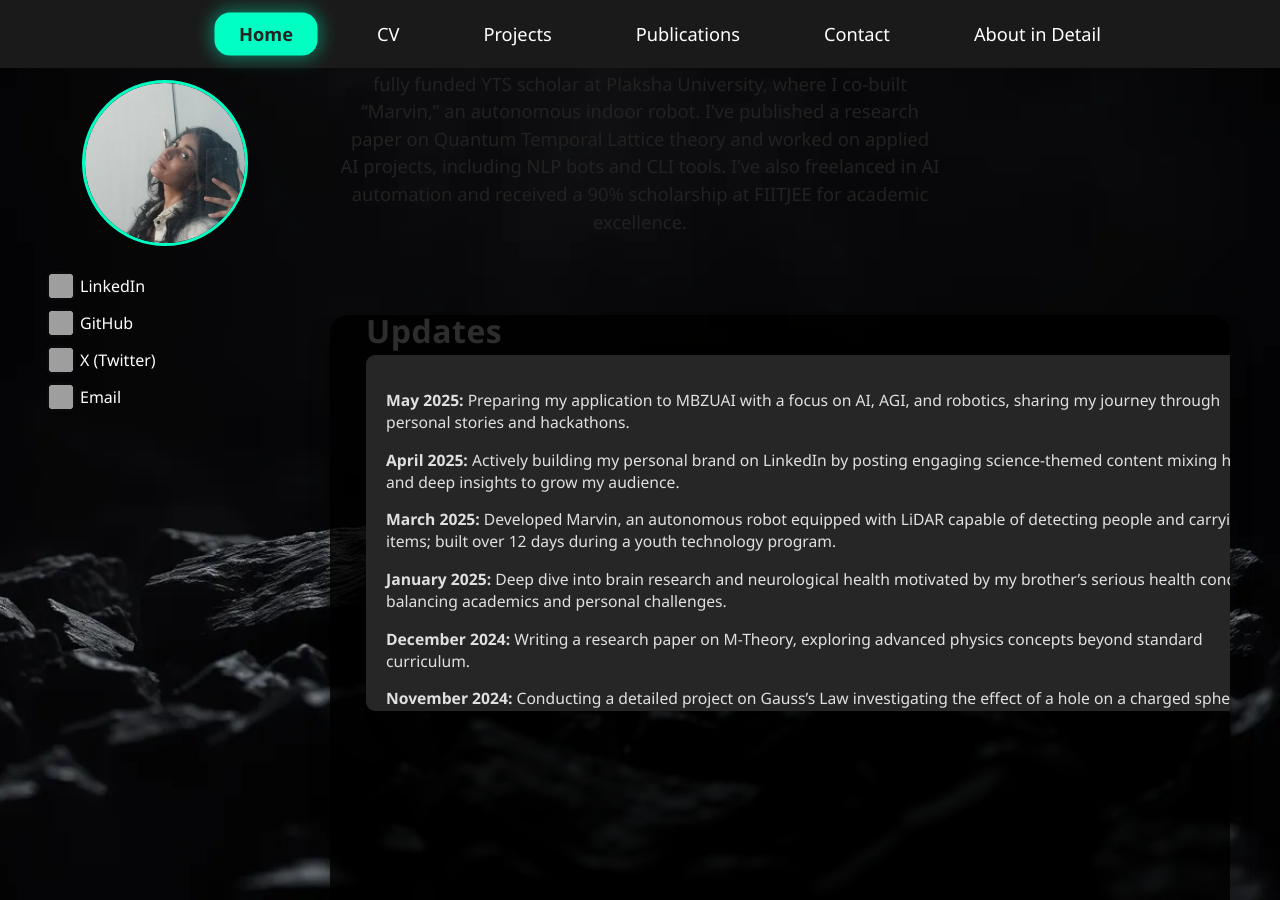
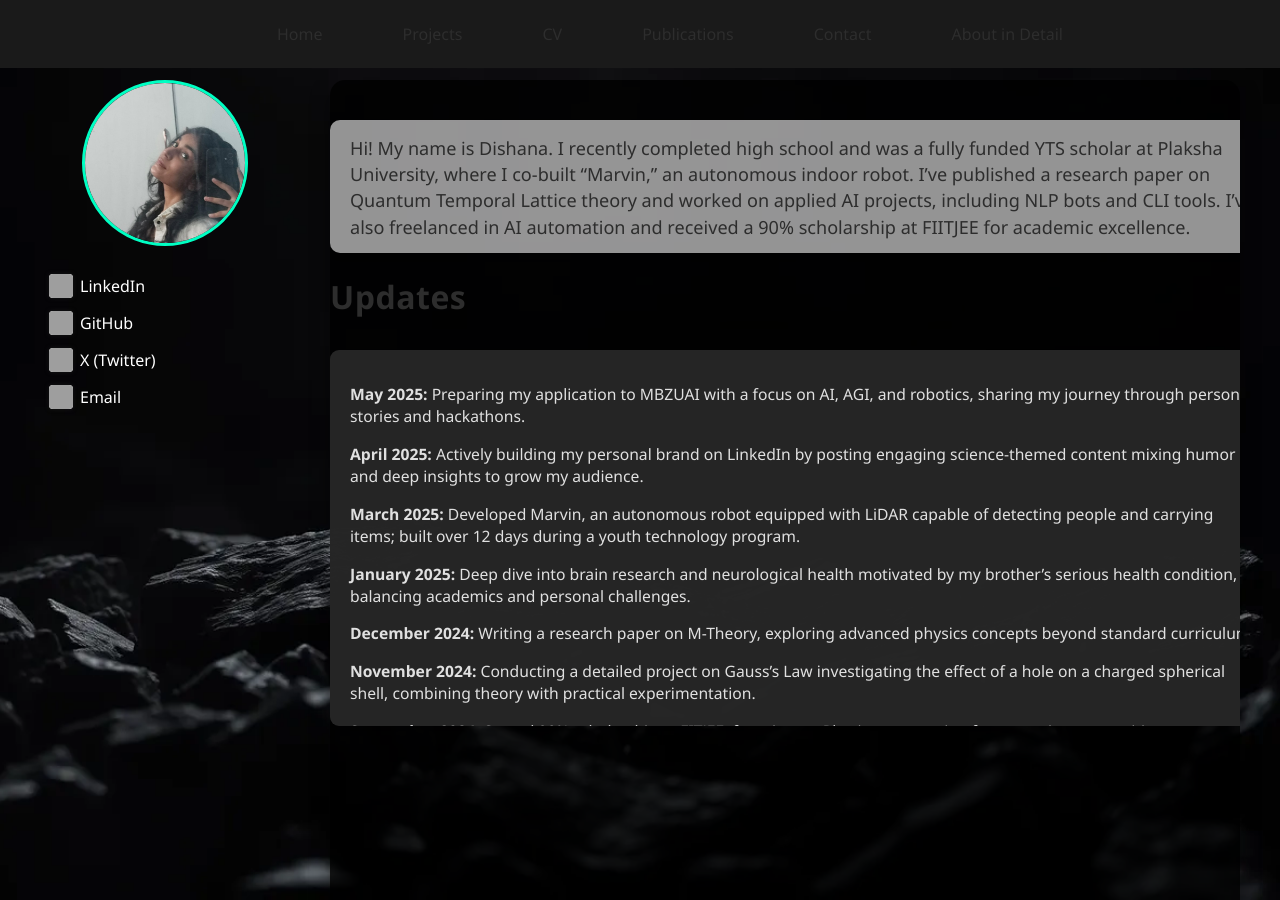
Before and after one commit to dishana11/dishana11.github.io, a Jekyll site: the page built from index.md, in a window 1280 px wide. Built offline with Jekyll 4.4.1, drawn with Linux system fonts in a browser that asks for light colours; some of the changed lines change nothing that is shown; grey boxes are pictures that could not be loaded.

Commit message:
Update index.md

```diff
--- a/index.md
+++ b/index.md
@@ -28,34 +28,22 @@
     z-index: 10;
   }
   .navbar a {
-    color: #fff;
+    color: #2d2d2d;
     text-decoration: none;
-    padding: 7px 22px;
-    border-radius: 13px;
-    font-size: 1.14em;
+    cursor: pointer;
+    padding: 8px 20px;
+    border-radius: 7px;
+    transition: box-shadow 0.2s;
+    box-shadow: none;
     font-weight: 500;
-    background: transparent;
-    transition:
-      box-shadow 0.22s cubic-bezier(.45,.03,.52,1.06),
-      background 0.22s,
-      color 0.16s;
-    cursor: pointer;
+    background: none;
+  }
+  .navbar a:hover,
+  .navbar a:focus {
+    color: #2d2d2d;
+    box-shadow: 0 4px 18px 0 rgba(0, 0, 0, 0.22), 0 1.5px 4px 0 rgba(0,255,195, 0.25);
+    background: none;
     outline: none;
-    border: none;
-    position: relative;
-    user-select: none;
-  }
-  .navbar a:hover, .navbar a:focus {
-    color: #00ffc3;
-    background: rgba(22, 22, 22, 0.16);
-    box-shadow: 0 0 0 2.5px #00ffc3, 0 0 14px 3px #00ffc399;
-  }
-  .navbar a.active {
-    color: #222;
-    background: #00ffc3;
-    box-shadow: 0 0 0 2.5px #00ffc3, 0 0 18px 5px #00ffc36e;
-    font-weight: 700;
-    cursor: default;
   }
 
   .main-container {
@@ -67,6 +55,7 @@
     height: calc(100vh - 80px);
     margin-top: 80px;
     overflow: hidden;
+    margin-left: 290px;
   }
 
   .sidebar {
@@ -83,9 +72,6 @@
     justify-content: flex-start;
     background: transparent;
     pointer-events: auto;
-  }
-  .main-container {
-    margin-left: 290px;
   }
 
   .avatar-wrapper {
@@ -138,12 +124,11 @@
 
   .content-box {
     flex: 1;
-    background-color: rgba(0, 0, 0, 0.85);
-    border-radius: 18px;
+    background-color: rgba(0, 0, 0, 0.8);
+    border-radius: 15px;
     padding: 0 0 25px 0;
     box-shadow: 0 8px 20px rgba(0, 0, 0, 0.4);
     height: 100%;
-    max-width: 900px;
     max-height: 100%;
     overflow: hidden;
     display: flex;
@@ -151,72 +136,57 @@
     justify-content: flex-start;
     align-items: stretch;
     position: relative;
-    min-width: 0;
   }
 
-  .home-intro-center {
-    width: 100%;
-    display: flex;
-    justify-content: center;
-    align-items: flex-start;
-    margin-top: 42px;
-    margin-bottom: 40px;
-  }
-  .home-intro-center-text {
-    max-width: 600px;
-    font-size: 1.15em;
-    color: #222;
-    background: none;
-    font-weight: 500;
-    text-align: center;
-    line-height: 1.5;
-    margin: 0 auto;
-    box-shadow: none;
-    padding: 0;
-  }
-  .home-content-col {
+  .home-vertical-stack {
     display: flex;
     flex-direction: column;
     align-items: flex-start;
-    margin-left: 36px;
-    margin-top: 0;
-    height: calc(100% - 0px);
+    gap: 28px;
+    padding: 40px 0 0 0;
     width: 100%;
+    max-width: 1000px;
+    margin: 0 auto;
   }
-  .updates-title {
+  .intro-text {
+    font-size: 1.13em;
     color: #2d2d2d;
+    text-align: left;
+    font-weight: 500;
+    background: rgba(255,255,255,0.58);
+    border-radius: 10px;
+    width: 100%;
+    max-width: 1000px;
+    box-shadow: 0 4px 12px rgba(0,0,0,0.11);
+    padding: 15px 20px 13px 20px;
+    line-height: 1.45;
+    margin: 0;
+  }
+  .updates-heading {
+    color: #2d2d2d;
+    margin: 0 0 9px 0;
     font-size: 2em;
     font-weight: 700;
-    margin-bottom: 8px;
     letter-spacing: .5px;
+    line-height: 1;
+    display: block;
     padding-bottom: 0;
-    line-height: 1;
-    align-self: flex-start;
   }
   .updates-scrollbox {
     font-size: 0.98em;
     color: #e0e0e0;
-    background: rgba(40,40,40,0.97);
+    background: rgba(40,40,40,0.95);
     border-radius: 9px;
     box-shadow: 0 2px 8px rgba(0,0,0,0.08);
     padding: 18px 20px;
-    min-height: 120px;
-    max-height: 320px;
     width: 100%;
-    overflow-y: scroll;
-    overflow-x: hidden;
-    scrollbar-width: thin;
-    scrollbar-color: #00ffc3 #232323;
-  }
-  .updates-scrollbox::-webkit-scrollbar {
-    width: 10px;
-    background: #232323;
-  }
-  .updates-scrollbox::-webkit-scrollbar-thumb {
-    background: #00ffc3;
-    border-radius: 8px;
+    max-width: 1000px;
+    min-width: 310px;
+    max-height: 340px;
+    overflow-y: auto;
   }
 
+  /* Projects: invisible vertical scrollbar */
   .projects-box {
     width: 100%;
     max-width: 900px;
@@ -230,19 +200,14 @@
     align-items: flex-start;
     min-height: 360px;
     max-height: 400px;
-    overflow-y: scroll;
+    overflow-y: auto;
     overflow-x: hidden;
-    position: relative;
-    scrollbar-width: thin;
-    scrollbar-color: #00ffc3 #232323;
+    scrollbar-width: none; /* Firefox */
+    -ms-overflow-style: none; /* IE and Edge */
   }
   .projects-box::-webkit-scrollbar {
-    width: 10px;
-    background: #232323;
-  }
-  .projects-box::-webkit-scrollbar-thumb {
-    background: #00ffc3;
-    border-radius: 8px;
+    width: 0px;
+    background: transparent;
   }
   .projects-header-row {
     display: flex;
@@ -283,43 +248,16 @@
     font-size: 1.07em;
   }
 
-  .cv-box {
-    width: 100%;
-    max-width: 900px;
-    margin: 40px auto 0 auto;
-    background-color: rgba(0, 0, 0, 0.87);
-    border-radius: 18px;
-    padding: 28px 26px 24px 26px;
-    box-shadow: 0 8px 22px rgba(0,0,0,0.40);
-    display: flex;
-    flex-direction: column;
-    align-items: flex-start;
-    height: 70vh;
-    min-height: 360px;
-    overflow: hidden;
-    position: relative;
-  }
   .cv-header-row {
     display: flex;
-    width: 100%;
     align-items: center;
-    margin-bottom: 8px;
-    position: relative;
-    z-index: 2;
+    gap: 18px;
+    margin-top: 32px;
+    margin-left: 36px;
+    margin-bottom: 10px;
   }
-  .cv-header-row h1 {
-    color: #2d2d2d;
-    margin: 0 0 0 0;
-    font-size: 2em;
-    font-weight: 700;
-    letter-spacing: .5px;
-    padding-bottom: 0;
-    line-height: 1;
-    flex: 1 1 auto;
-    text-align: left;
-    min-width: 0;
-  }
-  .cv-fullscreen-link {
+  .cv-fullscreen-link, .cv-download-link {
+    display: inline-block;
     font-size: 16px;
     color: #2d2d2d;
     text-decoration: underline;
@@ -327,214 +265,35 @@
     cursor: pointer;
     background: none;
     border: none;
-    margin-left: auto;
+    margin-left: 0px;
+    margin-right: 20px;
+    white-space: nowrap;
     margin-bottom: 0;
-    padding-left: 10px;
-    white-space: nowrap;
-    align-self: flex-end;
-    max-width: 48%;
-    overflow: hidden;
-    text-overflow: ellipsis;
   }
-  .cv-iframe-wrap {
-    width: 100%;
-    height: 56vh;
-    margin-top: 18px;
+  .cv-download-link:hover, .cv-fullscreen-link:hover {
+    color: #00ffc3;
+  }
+  .cv-iframe-box {
+    width: 96%;
+    height: 80vh;
+    border: none;
+    margin: 18px 2% 0 2%;
     border-radius: 8px;
     background: #181818;
     box-shadow: 0 2px 10px rgba(0,0,0,0.15);
     flex: 1 1 auto;
-    min-height: 180px;
-    overflow: auto;
-    position: relative;
-    z-index: 2;
-    display: flex;
-    flex-direction: column;
-  }
-  .cv-iframe-box {
-    width: 100%;
-    height: 100%;
-    min-height: 180px;
-    border: none;
-    display: block;
-  }
-  .cv-iframe-wrap::-webkit-scrollbar {
-    width: 10px;
-    background: #232323;
-  }
-  .cv-iframe-wrap::-webkit-scrollbar-thumb {
-    background: #00ffc3;
-    border-radius: 8px;
-  }
-  .cv-iframe-wrap {
-    scrollbar-width: thin;
-    scrollbar-color: #00ffc3 #232323;
   }
 
-  .content-section {
-    padding-top: 64px;
-    padding-left: 50px;
-  }
-  .content-section h1 {
-    margin-top: 0;
-  }
-
-  .about-detail-container {
-    margin: 38px auto 0 auto;
-    background: rgba(255,255,255,0.62);
-    border-radius: 14px;
-    box-shadow: 0 4px 14px rgba(0,0,0,0.10);
-    max-width: 760px;
-    padding: 25px 24px 20px 24px;
-    text-align: center;
-  }
-  .about-detail-intro-outer {
-    width: 100vw;
-    text-align: center;
-    margin-top: 60px;
-    font-size: 1.13em;
-    color: #232323;
-    font-weight: 500;
-    letter-spacing: 0.01em;
-    margin-bottom: 6px;
-  }
-  .about-detail-scrollbox {
-    background: #fff;
-    color: #232323;
-    font-size: 0.99em;
-    border-radius: 10px;
-    max-height: 340px;
-    overflow-y: scroll !important;
-    overflow-x: hidden !important;
-    text-align: left;
-    padding: 19px 20px 14px 20px;
-    box-shadow: 0 2px 9px rgba(0,0,0,0.06);
-    border: 1px solid #e2e2e2;
-    line-height: 1.7;
-    scrollbar-width: thin;
-    scrollbar-color: #00ffc3 #232323;
-  }
-  .about-detail-scrollbox::-webkit-scrollbar {
-    width: 10px;
-    background: #232323;
-  }
-  .about-detail-scrollbox::-webkit-scrollbar-thumb {
-    background: #00ffc3;
-    border-radius: 8px;
-  }
-
-  @media (max-width: 900px) {
-    .main-container {
-      flex-direction: column;
-      padding: 0 10px 30px 10px;
-      align-items: center;
-      margin-left: 0;
-      height: auto;
-    }
-    .sidebar {
-      width: 100%;
-      margin-top: 10px;
-      align-items: center;
-      position: static;
-      top: unset;
-      left: unset;
-      height: auto;
-    }
-    .avatar-wrapper {
-      width: 130px;
-      height: 130px;
-    }
-    .social-links {
-      padding-left: 0;
-      align-items: center;
-    }
-    .about-detail-container {
-      max-width: 98vw;
-      padding: 14px 4vw 12px 4vw;
-    }
-    .about-detail-intro-outer {
-      margin-top: 30px;
-    }
-    .about-detail-scrollbox {
-      max-height: 240px;
-      padding: 12px 5vw 8px 5vw;
-    }
-    .content-box {
-      padding: 0;
-    }
-    .projects-box {
-      width: 99vw;
-      min-width: 0;
-      margin: 14px 0 0 0;
-      padding: 12px 2vw 10px 2vw;
-      max-height: 48vh;
-    }
-    .cv-box {
-      width: 99vw;
-      min-width: 0;
-      margin: 14px 0 0 0;
-      padding: 12px 2vw 10px 2vw;
-      height: 48vh;
-      min-height: 220px;
-    }
-    .cv-header-row, .projects-header-row {
-      flex-direction: column;
-      align-items: flex-start;
-      gap: 8px;
-    }
-    .cv-fullscreen-link {
-      margin-left: 0;
-      align-self: flex-start;
-      margin-top: 5px;
-      max-width: 100%;
-    }
-    .content-section {
-      padding-top: 30px;
-      padding-left: 0;
-    }
-  }
+  /* ...other styles unchanged... */
 </style>
 
-<!-- NAVBAR -->
 <div class="navbar">
-  <a id="nav-home" onclick="showSection('home')">Home</a>
-  <a id="nav-cv" onclick="showSection('cv')">CV</a>
-  <a id="nav-projects" onclick="showSection('projects')">Projects</a>
-  <a id="nav-publications" onclick="showSection('publications')">Publications</a>
-  <a id="nav-contact" onclick="showSection('contact')">Contact</a>
-  <a id="nav-about-detail" onclick="showSection('about-detail')">About in Detail</a>
-</div>
-
-<!-- Home intro, centered, not a box -->
-<div id="home-intro-box" class="home-intro-center">
-  <div class="home-intro-center-text">
-    Hi! My name is Dishana. I recently completed high school and was a fully funded YTS scholar at Plaksha University, where I co-built “Marvin,” an autonomous indoor robot. I’ve published a research paper on Quantum Temporal Lattice theory and worked on applied AI projects, including NLP bots and CLI tools. I’ve also freelanced in AI automation and received a 90% scholarship at FIITJEE for academic excellence.
-  </div>
-</div>
-
-<div id="about-detail-intro-outer" class="about-detail-intro-outer" style="display:none;">
-  This section contains life updates in detail:
-</div>
-<div class="about-detail-container" id="about-detail-container" style="display:none;">
-  <div class="about-detail-scrollbox">
-    <strong>2016:</strong> Received a token of recognition for raising funds for visually and hearing-impaired individuals during a city-wide charity campaign.<br><br>
-    <strong>2017:</strong> Participated in a city-wide Go Green campaign; awarded for contributions.<br>
-    Began training at Infotech Solutions in hardware troubleshooting and system recovery.<br><br>
-    <strong>2018:</strong> Built an HTML-based reference webpage to assist users with common CMD errors.<br>
-    Won a silver medal in the Brainobrain Wonderkid competition for IQ and logical thinking.<br><br>
-    <strong>2019:</strong> Enrolled in software learning to deepen understanding of system and program architecture.<br><br>
-    <strong>2021:</strong> Received a diploma in Computer Science Software Learning from Next Generation Technical Institute.<br><br>
-    <strong>2022:</strong> Awarded a 100% scholarship to attend the YTS program at Plaksha University.<br>
-    Built Marvin, an autonomous robot equipped with LiDAR and ultrasonic sensors for indoor navigation.<br><br>
-    <strong>2023:</strong> Set up a fundraiser shop at the school fete, raising the second-highest amount for Ukrainian relief efforts (₹19,500).<br>
-    Developed ML-driven bots and AI agents including a Twitter automation tool for lead qualification.<br>
-    Secured 2nd position and ₹7,000 in a CLI-based hackathon for developing the CMD Error Detector & Fixer tool.<br><br>
-    <strong>2024:</strong> Selected as a Summer Student at The Indian Vidyarthi, focused on urban sustainability and global policy workshops.<br>
-    Theoretically conducted and completed a high-level project on Gauss’s Law, involving precise calculations and thought experiments, culminating in insightful conclusions about electric flux through non-uniform shells.<br><br>
-    <strong>2025:</strong> Led an AI awareness session with hands-on demos, guiding students and young professionals on how to efficiently leverage AI in their daily workflows.<br>
-    Published a research paper on Quantum Temporal Lattice theory in IJSAT, combining string theory and time-loop concepts.<br>
-    Began internship as Junior AI Evangelist at Lawroom AI, contributing to the automation of NLP pipelines and improving the quality and performance of legal-tech models.
-  </div>
+  <a onclick="showSection('home')">Home</a>
+  <a onclick="showSection('projects')">Projects</a>
+  <a onclick="showSection('cv')">CV</a>
+  <a onclick="showSection('publications')">Publications</a>
+  <a onclick="showSection('contact')">Contact</a>
+  <a onclick="showSection('about-detail')">About in Detail</a>
 </div>
 
 <div class="main-container">
@@ -559,9 +318,13 @@
   </div>
 
   <div class="content-box" id="content-area">
+    <!-- HOME -->
     <div id="home">
-      <div class="home-content-col">
-        <div class="updates-title">Updates</div>
+      <div class="home-vertical-stack">
+        <div class="intro-text" id="intro-text">
+          Hi! My name is Dishana. I recently completed high school and was a fully funded YTS scholar at Plaksha University, where I co-built “Marvin,” an autonomous indoor robot. I’ve published a research paper on Quantum Temporal Lattice theory and worked on applied AI projects, including NLP bots and CLI tools. I’ve also freelanced in AI automation and received a 90% scholarship at FIITJEE for academic excellence.
+        </div>
+        <h1 class="updates-heading">Updates</h1>
         <div class="updates-scrollbox">
           <p><strong>May 2025:</strong> Preparing my application to MBZUAI with a focus on AI, AGI, and robotics, sharing my journey through personal stories and hackathons.</p>
           <p><strong>April 2025:</strong> Actively building my personal brand on LinkedIn by posting engaging science-themed content mixing humor and deep insights to grow my audience.</p>
@@ -580,20 +343,7 @@
       </div>
     </div>
 
-    <div id="cv" style="display: none;">
-      <div class="cv-box">
-        <div class="cv-header-row">
-          <h1>My CV</h1>
-          <a class="cv-fullscreen-link" href="assets/Dishana cv (3).pdf" target="_blank" rel="noopener">
-            Click to open in fullscreen
-          </a>
-        </div>
-        <div class="cv-iframe-wrap">
-          <iframe class="cv-iframe-box" src="assets/Dishana cv (3).pdf"></iframe>
-        </div>
-      </div>
-    </div>
-
+    <!-- PROJECTS (INVISIBLE SCROLLBAR) -->
     <div id="projects" style="display: none;">
       <div class="projects-box">
         <div class="projects-header-row">
@@ -632,22 +382,51 @@
       </div>
     </div>
 
+    <!-- CV SECTION -->
+    <div id="cv" style="display: none;">
+      <div class="cv-header-row">
+        <a class="cv-fullscreen-link" href="assets/Dishana cv (3).pdf" target="_blank" rel="noopener">
+          Click to open in fullscreen
+        </a>
+        <a class="cv-download-link" href="assets/Dishana cv (3).pdf" download>
+          Download
+        </a>
+      </div>
+      <iframe class="cv-iframe-box" src="assets/Dishana cv (3).pdf"></iframe>
+    </div>
+
     <div id="publications" style="display: none;">
-      <div class="content-section">
-        <h1>Publications</h1>
-        <p>I have published a research paper on Quantum Temporal Lattice (QTL).</p>
-      </div>
+      <h1>Publications</h1>
+      <p>I have published a research paper on Quantum Temporal Lattice (QTL).</p>
     </div>
 
     <div id="contact" style="display: none;">
-      <div class="content-section">
-        <h1>Contact</h1>
-        <p>
-          Email me at
-          <a href="mailto:dishanarupani@gmail.com" target="_blank">
-            dishanarupani@gmail.com
-          </a>
-        </p>
+      <h1>Contact</h1>
+      <p>Email me at <a href="mailto:dishanarupani@gmail.com">dishanarupani@gmail.com</a></p>
+    </div>
+
+    <div id="about-detail" style="display: none;">
+      <div class="about-detail-container">
+        <div class="about-detail-intro">This section contains life updates in detail:</div>
+        <div class="about-detail-scrollbox">
+          <strong>2016:</strong> Received a token of recognition for raising funds for visually and hearing-impaired individuals during a city-wide charity campaign.<br><br>
+          <strong>2017:</strong> Participated in a city-wide Go Green campaign; awarded for contributions.<br>
+          Began training at Infotech Solutions in hardware troubleshooting and system recovery.<br><br>
+          <strong>2018:</strong> Built an HTML-based reference webpage to assist users with common CMD errors.<br>
+          Won a silver medal in the Brainobrain Wonderkid competition for IQ and logical thinking.<br><br>
+          <strong>2019:</strong> Enrolled in software learning to deepen understanding of system and program architecture.<br><br>
+          <strong>2021:</strong> Received a diploma in Computer Science Software Learning from Next Generation Technical Institute.<br><br>
+          <strong>2022:</strong> Awarded a 100% scholarship to attend the YTS program at Plaksha University.<br>
+          Built Marvin, an autonomous robot equipped with LiDAR and ultrasonic sensors for indoor navigation.<br><br>
+          <strong>2023:</strong> Set up a fundraiser shop at the school fete, raising the second-highest amount for Ukrainian relief efforts (₹19,500).<br>
+          Developed ML-driven bots and AI agents including a Twitter automation tool for lead qualification.<br>
+          Secured 2nd position and ₹7,000 in a CLI-based hackathon for developing the CMD Error Detector & Fixer tool.<br><br>
+          <strong>2024:</strong> Selected as a Summer Student at The Indian Vidyarthi, focused on urban sustainability and global policy workshops.<br>
+          Theoretically conducted and completed a high-level project on Gauss’s Law, involving precise calculations and thought experiments, culminating in insightful conclusions about electric flux through non-uniform shells.<br><br>
+          <strong>2025:</strong> Led an AI awareness session with hands-on demos, guiding students and young professionals on how to efficiently leverage AI in their daily workflows.<br>
+          Published a research paper on Quantum Temporal Lattice theory in IJSAT, combining string theory and time-loop concepts.<br>
+          Began internship as Junior AI Evangelist at Lawroom AI, contributing to the automation of NLP pipelines and improving the quality and performance of legal-tech models.
+        </div>
       </div>
     </div>
   </div>
@@ -655,18 +434,11 @@
 
 <script>
   function showSection(section) {
-    const sections = ['home', 'cv', 'projects', 'publications', 'contact', 'about-detail'];
+    const sections = ['home', 'projects', 'cv', 'publications', 'contact', 'about-detail'];
     sections.forEach(id => {
-      document.getElementById(id)?.style && (document.getElementById(id).style.display = id === section ? 'block' : 'none');
-      document.getElementById("nav-" + id)?.classList.remove('active');
+      const el = document.getElementById(id);
+      if (el) el.style.display = id === section ? 'block' : 'none';
     });
-    // Set active nav
-    document.getElementById("nav-" + section)?.classList.add('active');
-    // Home intro
-    document.getElementById('home-intro-box').style.display = (section === 'home') ? 'flex' : 'none';
-    // About in detail intro
-    document.getElementById('about-detail-intro-outer').style.display = (section === 'about-detail') ? 'block' : 'none';
-    document.getElementById('about-detail-container').style.display = (section === 'about-detail') ? 'block' : 'none';
   }
   document.addEventListener('DOMContentLoaded', function(){
     showSection('home');
```
